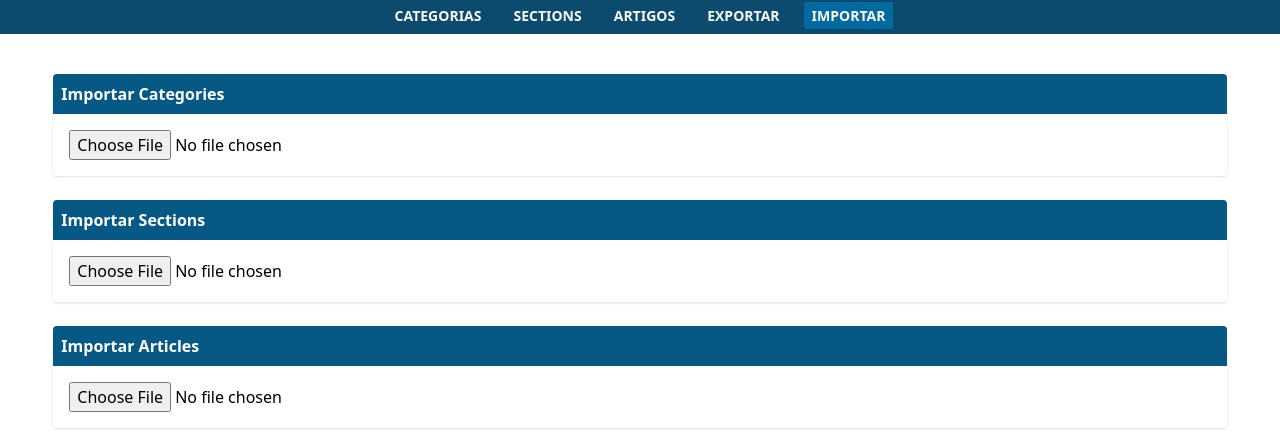
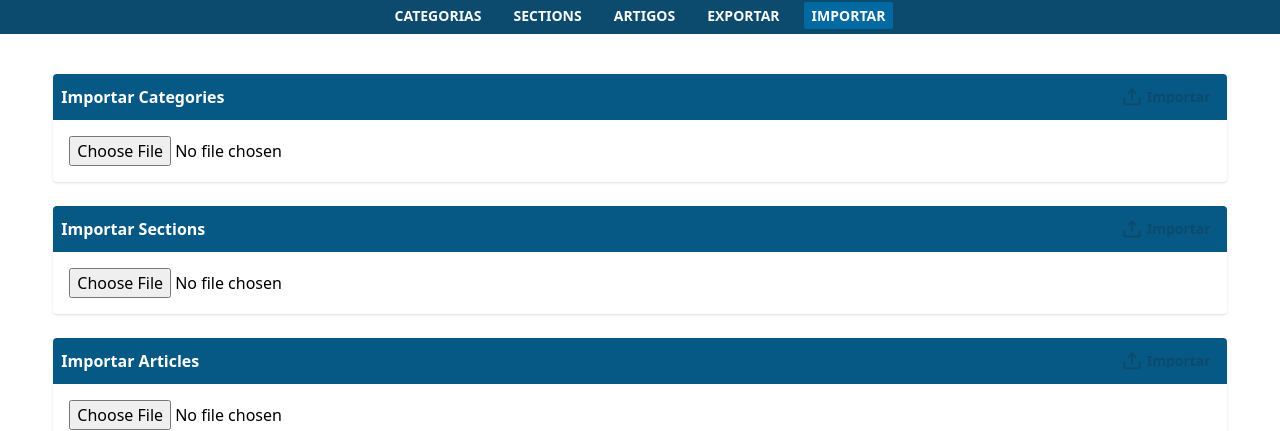
Before and after one commit to YaGRRusso/lozen-ipdesk, a React (Vite) app: page /import in a window 1280 px wide. Shown: the part 186-617 px from the top of the page. Built offline with nearby package versions, Linux system fonts and the light colour scheme; no server answers; what chance would draw is missing.

Commit message:
tratamento de erros

```diff
--- a/src/components/JsonImporter.tsx
+++ b/src/components/JsonImporter.tsx
@@ -1,3 +1,5 @@
+import { UploadSimple, Warning } from "phosphor-react";
+import { useState } from "react";
 import { Inspector } from "react-inspector";
 
 type Props = {
@@ -5,17 +7,26 @@ type Props = {
   object: {
     value: any;
     setValue: React.Dispatch<React.SetStateAction<any>>;
+    check: string;
   };
+  uploadEvent: () => void;
 };
 
-export const JsonImporter = ({ title, object }: Props) => {
+export const JsonImporter = ({ title, object, uploadEvent }: Props) => {
   const importCategories = (ev: React.ChangeEvent<HTMLInputElement>) => {
-    if (ev.target.files) {
+    if (ev.target.files && ev.target.files[0]) {
       const fileReader = new FileReader();
       fileReader.readAsText(ev.target.files[0], "UTF-8");
       fileReader.onload = (e) => {
-        object.setValue(JSON.parse(e.target?.result as string));
+        const parsedJson = JSON.parse(e.target?.result as string);
+        if (object.check in parsedJson) {
+          object.setValue(parsedJson);
+        } else {
+          object.setValue({ error: "arquivo inválido" });
+        }
       };
+    } else {
+      object.setValue(undefined);
     }
   };
 
@@ -23,10 +34,29 @@ export const JsonImporter = ({ title, object }: Props) => {
     <div className="w-full border-separate border-spacing-0 shadow rounded overflow-hidden">
       <div className="bg-sky-800 text-white text-left font-semibold p-2 flex items-center justify-between">
         <span>Importar {title}</span>
+        <button
+          onClick={() => uploadEvent()}
+          className={`${
+            object.value && !object.value.error
+              ? ""
+              : "text-sky-900 pointer-events-none"
+          } flex text-sm items-center gap-1 justify-center px-2 py-1 rounded hover:bg-sky-700 transition-all cursor-pointer`}
+        >
+          <UploadSimple weight="bold" size={22} />
+          Importar
+        </button>
       </div>
       <div className="p-4 flex flex-col gap-4">
         <input type="file" onChange={(ev) => importCategories(ev)} />
-        {object.value && <Inspector table={false} data={object.value} />}
+        {object.value && !object.value.error && (
+          <Inspector table={false} data={object.value} />
+        )}
+        {object.value && object.value.error && (
+          <span className="text-xs font-bold uppercase text-red-600 flex items-center gap-2">
+            <Warning size={18} weight="bold" />
+            Arquivo inválido!
+          </span>
+        )}
       </div>
     </div>
   );
--- a/src/pages/ImportPage.tsx
+++ b/src/pages/ImportPage.tsx
@@ -9,21 +9,40 @@ const ImportPage = () => {
   const [sections, setSections] = useState<SectionsTS>();
   const [articles, setArticles] = useState<ArticlesTS>();
 
+  const handleUploadCategories = () => {
+    console.log(categories);
+  };
+
+  const handleUploadSections = () => {
+    console.log(sections);
+  };
+
+  const handleUploadArticles = () => {
+    console.log(articles);
+  };
+
   return (
     <>
       <JsonImporter
         title="Categories"
-        object={{ value: categories, setValue: setCategories }}
+        object={{
+          value: categories,
+          setValue: setCategories,
+          check: "categories",
+        }}
+        uploadEvent={handleUploadCategories}
       />
       <br />
       <JsonImporter
         title="Sections"
-        object={{ value: sections, setValue: setSections }}
+        object={{ value: sections, setValue: setSections, check: "sections" }}
+        uploadEvent={handleUploadSections}
       />
       <br />
       <JsonImporter
         title="Articles"
-        object={{ value: articles, setValue: setArticles }}
+        object={{ value: articles, setValue: setArticles, check: "articles" }}
+        uploadEvent={handleUploadArticles}
       />
     </>
   );
```
